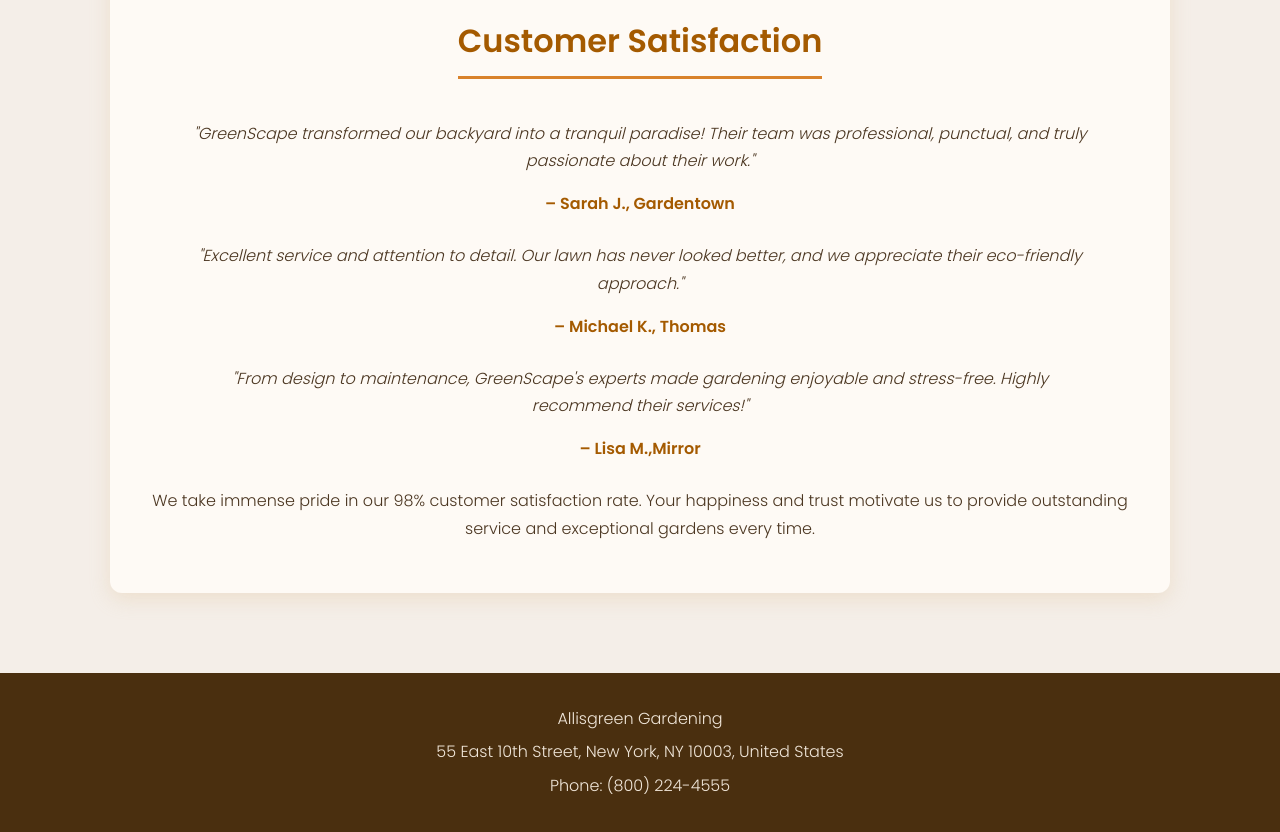
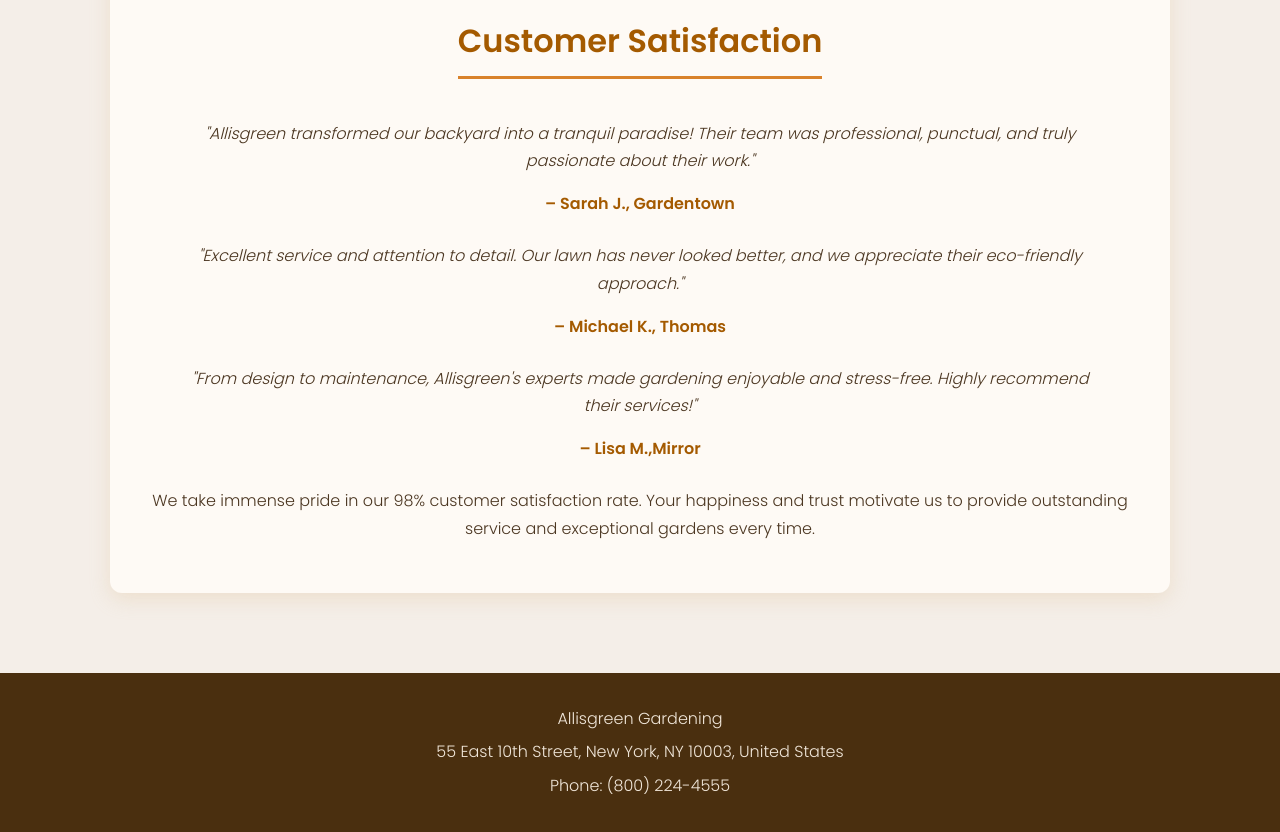
Before and after one commit to sanjsndas/allisgreen-usa, a plain HTML site: page index.html in a window 1280 px wide. Shown: the part 3840-4672 px from the top of the page. Drawn offline with Linux system fonts and the light colour scheme.

Commit message:
Update index.html

```diff
--- a/index.html
+++ b/index.html
@@ -398,7 +398,7 @@
     <h2>Customer Satisfaction</h2>
     <div class="testimonials">
       <div class="testimonial">
-        <p>"GreenScape transformed our backyard into a tranquil paradise! Their team was professional, punctual, and truly passionate about their work."</p>
+        <p>"Allisgreen transformed our backyard into a tranquil paradise! Their team was professional, punctual, and truly passionate about their work."</p>
         <p class="customer-name">– Sarah J., Gardentown</p>
       </div>
       <div class="testimonial">
@@ -406,7 +406,7 @@
         <p class="customer-name">– Michael K., Thomas</p>
       </div>
       <div class="testimonial">
-        <p>"From design to maintenance, GreenScape's experts made gardening enjoyable and stress-free. Highly recommend their services!"</p>
+        <p>"From design to maintenance, Allisgreen's experts made gardening enjoyable and stress-free. Highly recommend their services!"</p>
         <p class="customer-name">– Lisa M.,Mirror</p>
       </div>
     </div>
```
